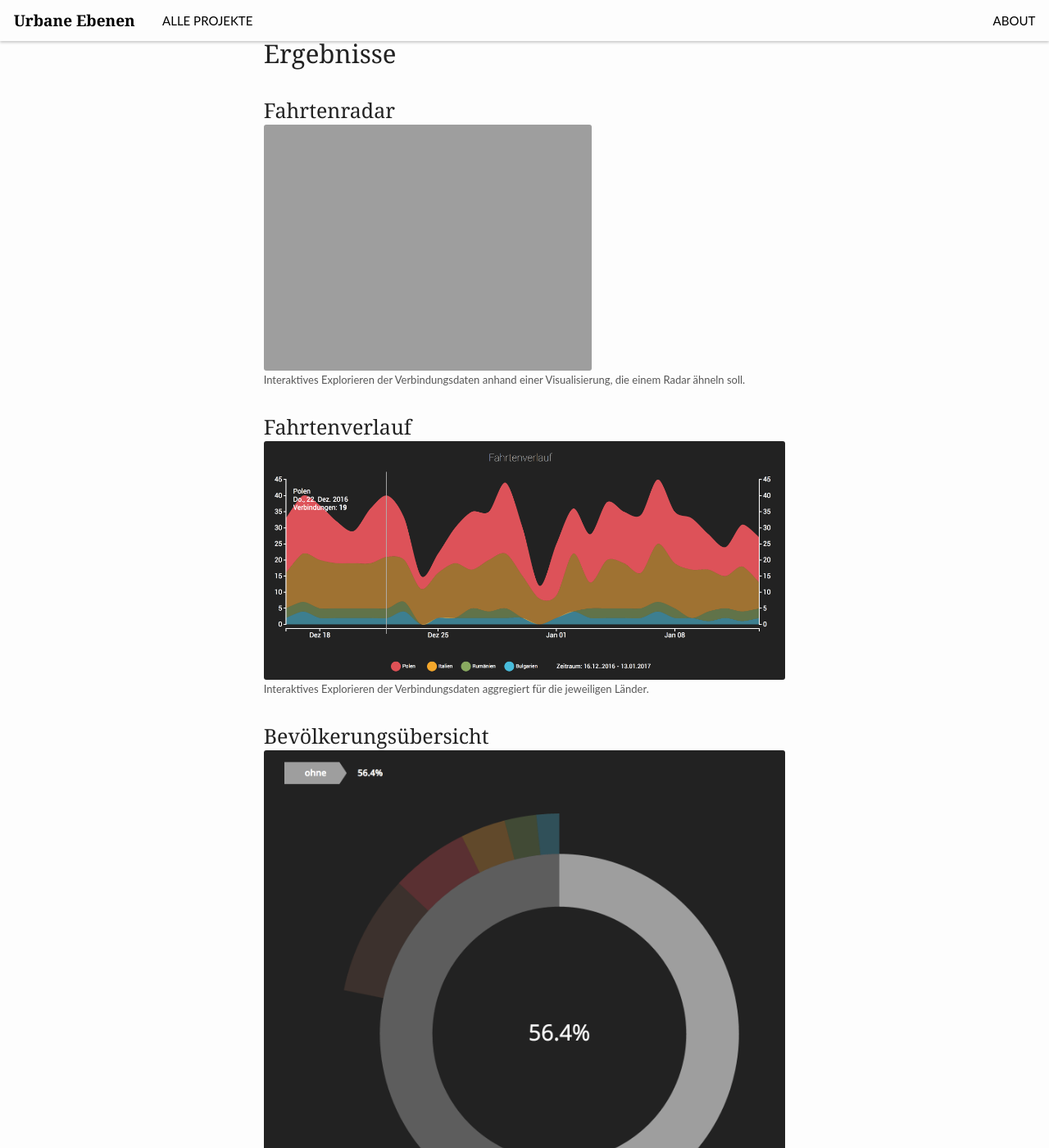
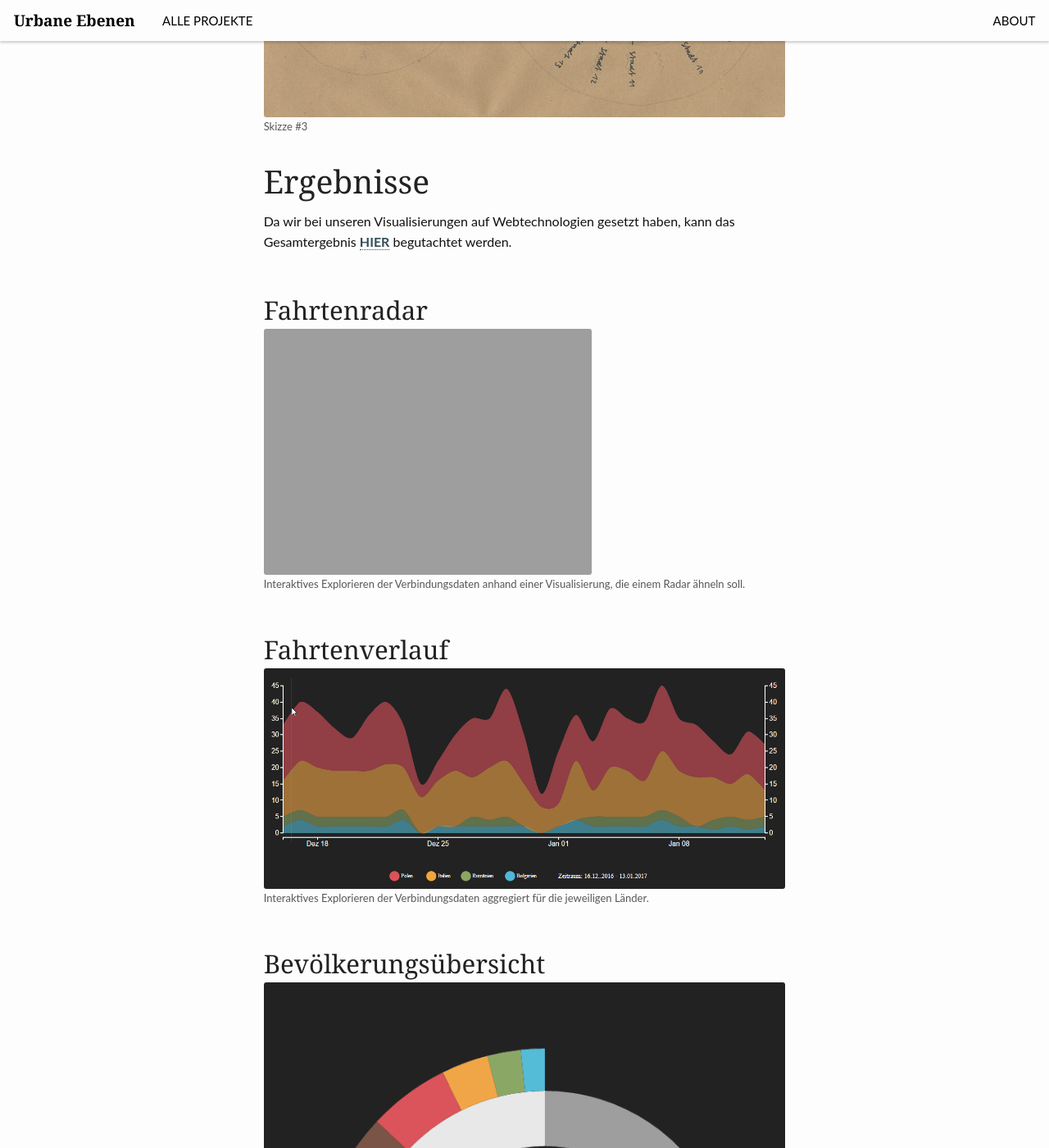
Before and after one commit to tillnagel/gdv-website, a Jekyll site: the page built from _posts/projects/2017-01-28-interbus.md, in a window 1280 px wide and 1400 px high, scrolled down 4790 px. Shown: the whole window at 82% size. Built offline with Jekyll 4.4.1, drawn with Linux system fonts in a browser that asks for light colours; some of the changed text lies outside the part shown.

Commit message:
Update 2017-01-28-interbus.md

````diff
--- a/_posts/projects/2017-01-28-interbus.md
+++ b/_posts/projects/2017-01-28-interbus.md
@@ -72,18 +74,18 @@ Hier nochmal ein Beispiel einer einzelnen Verbindung, um zu veranschaulichen, mi
 }
 ```
 
-### Bereinigung
+## Bereinigung
 
 Zur ersten Explorierung haben wir die Daten mit Tableau visualisiert. Bei der Explorierung ist uns aufgefallen, dass der minimal notwendige Suchradius von 5km zu Problemen geführt hat. Das Ergebnis beinhaltete nämlich auch Stationen, die in einem 5km Radius zum definierten Ziel lagen.
 
 Deshalb haben wir den Crawler um eine "Bereinigungs" funktioniert ergänzt. Diese Bereinigungsfunktion entfernte alle Ergebnisse, die nicht mit unseren zuvor definierten Zielen übereinstimmten.
 
-### Aggregierung
+## Aggregierung
 
 Da wir bei den Visualisierungen jedoch Anzahl der Verbindungen zu einem bestimmten Ziel bzw. in ein Land anzeigen wollten, mussten wir die Daten noch aggregieren. Die Aggregierungsfunktionen implementierten wir auch jeweils mit NodeJS. Damit hatten wir die Daten nun in einem Format, das wir einfach und ohne zusätzlichen Aufwand für die Visualisierungen verwenden konnten.
 
 
-### Gestaltungsprozess / Prototypen
+# Gestaltungsprozess / Prototypen
 
 Wir haben versucht mit Hilfe von Skizzen eine Vorstellung davon zu bekommen wie man die gewonnenen Informationen in eine visuelle Form bringen könnte. In mehreren Schritten entwickelten wir eine radarähnliche Darstellung, die zum Kern unseres Visualisierungsprojekts wurde.
 
@@ -100,9 +102,11 @@ Wir haben versucht mit Hilfe von Skizzen eine Vorstellung davon zu bekommen wie
    <figcaption >Skizze #3</figcaption>
 </figure>
 
-## Ergebnisse
+# Ergebnisse
 
-### Fahrtenradar
+Da wir bei unseren Visualisierungen auf Webtechnologien gesetzt haben, kann das Gesamtergebnis [HIER](http://psydelix.de/interbus/) begutachtet werden.
+
+## Fahrtenradar
 
 <figure>
  <a href="http://psydelix.de/interbus/" target="_blank">
@@ -110,28 +114,28 @@ Wir haben versucht mit Hilfe von Skizzen eine Vorstellung davon zu bekommen wie
    <figcaption >Interaktives Explorieren der Verbindungsdaten anhand einer Visualisierung, die einem Radar ähneln soll.</figcaption>
 </figure>
 
-### Fahrtenverlauf
+## Fahrtenverlauf
 
 <figure>
- <img src="{{ site.urlimg }}/interbus/stream_final.png" />
+ <img src="{{ site.urlimg }}/interbus/stream_final.gif" />
    <figcaption >Interaktives Explorieren der Verbindungsdaten aggregiert für die jeweiligen Länder.</figcaption>
 </figure>
 
-### Bevölkerungsübersicht
+## Bevölkerungsübersicht
 
 <figure>
-  <img src="{{ site.urlimg }}/interbus/pie_final.png" />
-   <figcaption >Die beiden Diagramme links wurden zu einem Zusammengefasst</figcaption>
+  <img src="{{ site.urlimg }}/interbus/pie_final.gif" />
+   <figcaption >Interaktives Explorieren der Mannheimer Bevölkerung</figcaption>
 </figure>
 
-### Erkenntnisse
+## Erkenntnisse
 Insgesamt wurden im Rahmen dieses Projekts, über einen Zeitraum von 4 Wochen, 6160 Verbindungen in 133 Städte erfassst und ausgewertet. Aufgrund der zentralen Lage Mannheims, ist die Aufteilung der angefahrenen Städte innerhalb Europas gleichmäßig.
 
 Sehr auffällige ist, dass die meisten Fahrten in einem Radius von 1050km verlaufen. Bezogen auf unsere These, ob der Migrationshintergrund der Mannheimer Bevölkerung einen Einfluss auf die Fernbusverbindungen hat, lässt sich anhand der erfassten Daten, keinerlei Aussage treffen.
 
 Des Weiteren wird die intuitive Annahme bestätigt, dass sich eine Häufung an Fahrten vor und nach den Feiertagen (Weihnachten, Neujahr und Heilige-Drei-Könige) feststellen lässt.
 
-#### Verwendete Tools
+# Verwendete Tools
 
 - JavaScript [Data-Driven-Documents](https://www.d3js.org) (D3) Bibliothek
 - [P5js](https://p5js.org/)
@@ -139,7 +143,7 @@ Des Weiteren wird die intuitive Annahme bestätigt, dass sich eine Häufung an F
 - [IntelliJ IDE](https://www.jetbrains.com/idea/)
 - [GitHub](https://www.github.com)
 
-## Fazit
+# Fazit
 
 Insgesamt wurden im Rahmen dieses Projekts, über einen Zeitraum von 4 Wochen, 6160 Verbindungen in 133 Städte erfassst und ausgewertet. Aufgrund der zentralen Lage Mannheims, ist die Aufteilung der angefahrenen Städte innerhalb Europas gleichmäßig.
 
````
Also changed, not shown: other parts of _posts/projects/2017-01-28-interbus.md (+7 -5 lines).
